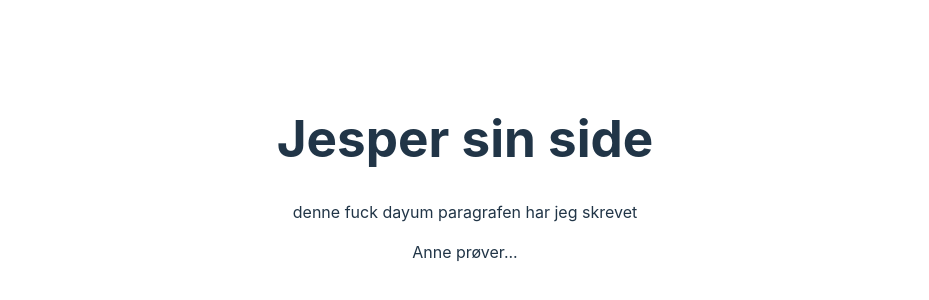
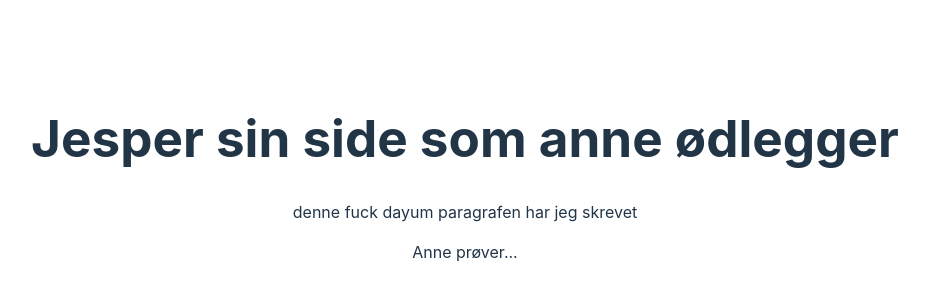
Before and after one commit to JesperMyhre/gitrepocollab, a React (Vite) app: page / in a window 1280 px wide. Shown: the part 222-522 px from the top of the page, without its empty margins (175-1104 px from the left). Built offline with nearby package versions, Linux system fonts and the light colour scheme.

Commit message:
sed
erfgb

```diff
--- a/src/App.jsx
+++ b/src/App.jsx
@@ -3,7 +3,7 @@ import "./App.css";
 function App() {
   return (
     <>
-      <h1>Jesper sin side</h1>
+      <h1>Jesper sin side som anne ødlegger</h1>
       <p>denne fuck dayum paragrafen har jeg skrevet</p>
       <p>Anne prøver...</p>
     </>
```
